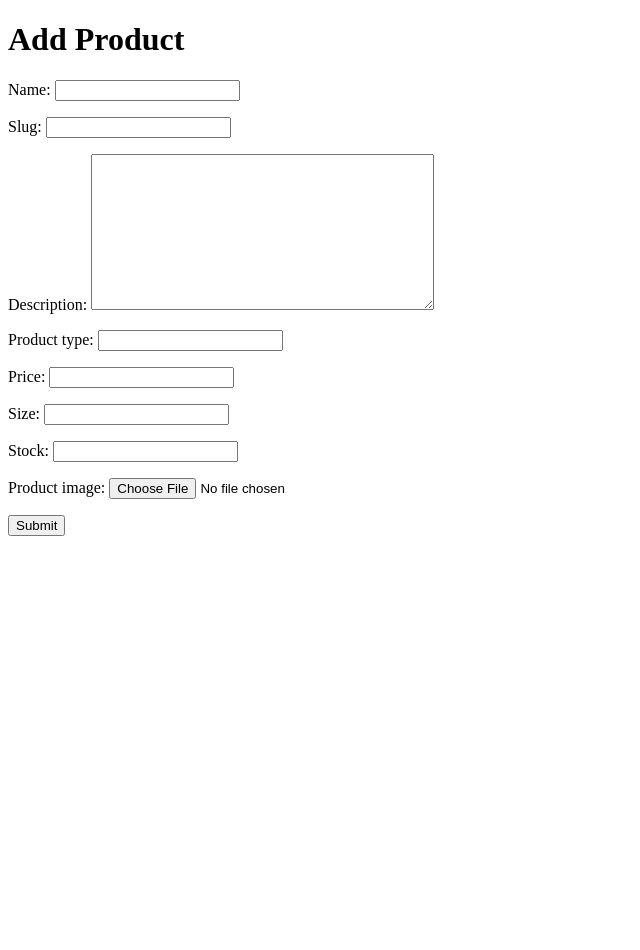
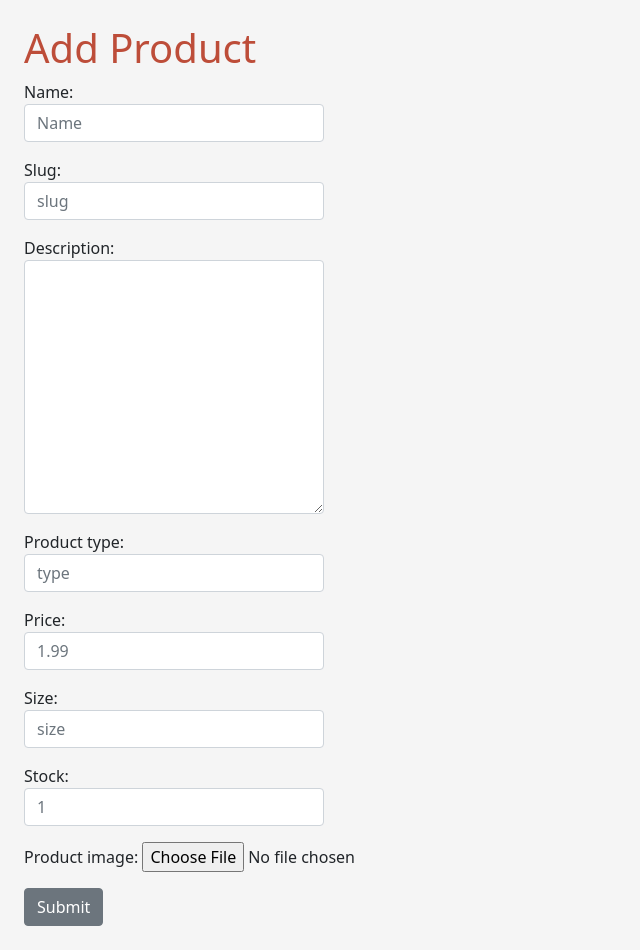
Before and after one commit to jtfrench23/nats_store, a Django app: template store/templates/add_product.html in a window 1280 px wide. Shown: the whole page, without its empty margins (0-640 px from the left). Before the commit the page ends 536 px from the top, so only its background shows below. Run offline with Django 3.2, Linux system fonts and the light colour scheme; the template is opened without the code that fills it: values that come from a table or form of the project are taken from there, others are empty; some libraries are stand-ins or nearby versions.

Commit message:
added bootstrap to add product form

```diff
--- a/static/css/style.css
+++ b/static/css/style.css
@@ -32,6 +32,9 @@
     background-color: rgb(189, 77, 57);
     height: 100px;
 }
+h1{
+    color: rgb(189, 77, 57);
+}
 h2{
     font-size: 2.5rem;
     color: rgb(189, 77, 57);
--- a/store/forms.py
+++ b/store/forms.py
@@ -5,13 +5,13 @@
 
 #Create product form
 class ProductForm(forms.Form):
-    name = forms.CharField()
-    slug = forms.SlugField()
-    description = forms.CharField(widget=forms.Textarea)
-    product_type= forms.CharField()
-    price = forms.DecimalField()
-    size = forms.CharField()
-    stock = forms.IntegerField()
+    name = forms.CharField(widget=forms.TextInput(attrs={'placeholder': 'Name', 'style': 'width: 300px;', 'class': 'form-control'}))
+    slug = forms.SlugField(widget=forms.TextInput(attrs={'placeholder': 'slug', 'style': 'width: 300px;', 'class': 'form-control'}))
+    description = forms.CharField(widget=forms.Textarea(attrs={'class':'form-control', 'style': 'width: 300px;'}))
+    product_type= forms.CharField(widget=forms.TextInput(attrs={'placeholder': 'type', 'style': 'width: 300px;', 'class': 'form-control'}))
+    price = forms.DecimalField(widget=forms.NumberInput(attrs={'placeholder': '1.99', 'style': 'width: 300px;', 'class': 'form-control'}))
+    size = forms.CharField(widget=forms.TextInput(attrs={'placeholder': 'size', 'style': 'width: 300px;', 'class': 'form-control'}))
+    stock = forms.IntegerField(widget=forms.NumberInput(attrs={'placeholder': '1', 'style': 'width: 300px;', 'class': 'form-control'}))
     product_image = forms.ImageField()
 class EditForm(forms.Form):
     name = forms.CharField()
--- a/store/templates/add_product.html
+++ b/store/templates/add_product.html
@@ -4,14 +4,20 @@
     <meta charset="UTF-8">
     <meta http-equiv="X-UA-Compatible" content="IE=edge">
     <meta name="viewport" content="width=device-width, initial-scale=1.0">
-    <title>Document</title>
+    <title>New Product</title>
+    <link href="https://cdn.jsdelivr.net/npm/bootstrap@5.1.3/dist/css/bootstrap.min.css" rel="stylesheet" integrity="sha384-1BmE4kWBq78iYhFldvKuhfTAU6auU8tT94WrHftjDbrCEXSU1oBoqyl2QvZ6jIW3" crossorigin="anonymous">
+    {% load crispy_forms_tags %}
+    {% load static %}
+    <link rel="stylesheet" href="{% static 'css/style.css' %}">
 </head>
 <body>
-    <h1>Add Product</h1>
+    <div class="container-fluid p-4">
+        <div class="row text-left">
+            <h2>Add Product</h2>
             {% if submitted %}
                 <p>Your product was added</p>
             {% else %}
-        <form action="" method="post" enctype="multipart/form-data">
+                <form action="" method="post" enctype="multipart/form-data" class="form">
 
                     {% csrf_token %}
 
@@ -19,6 +25,7 @@
                     <input type="submit" value="Submit" class="btn btn-secondary">
                 </form>
             {% endif %}
-
+        </div>
+    </div>
 </body>
 </html>
```
Also changed, not shown: store/templates/owner.html (+21 -4 lines), db.sqlite3. Lines whose indentation alone changed are shown as unchanged.
